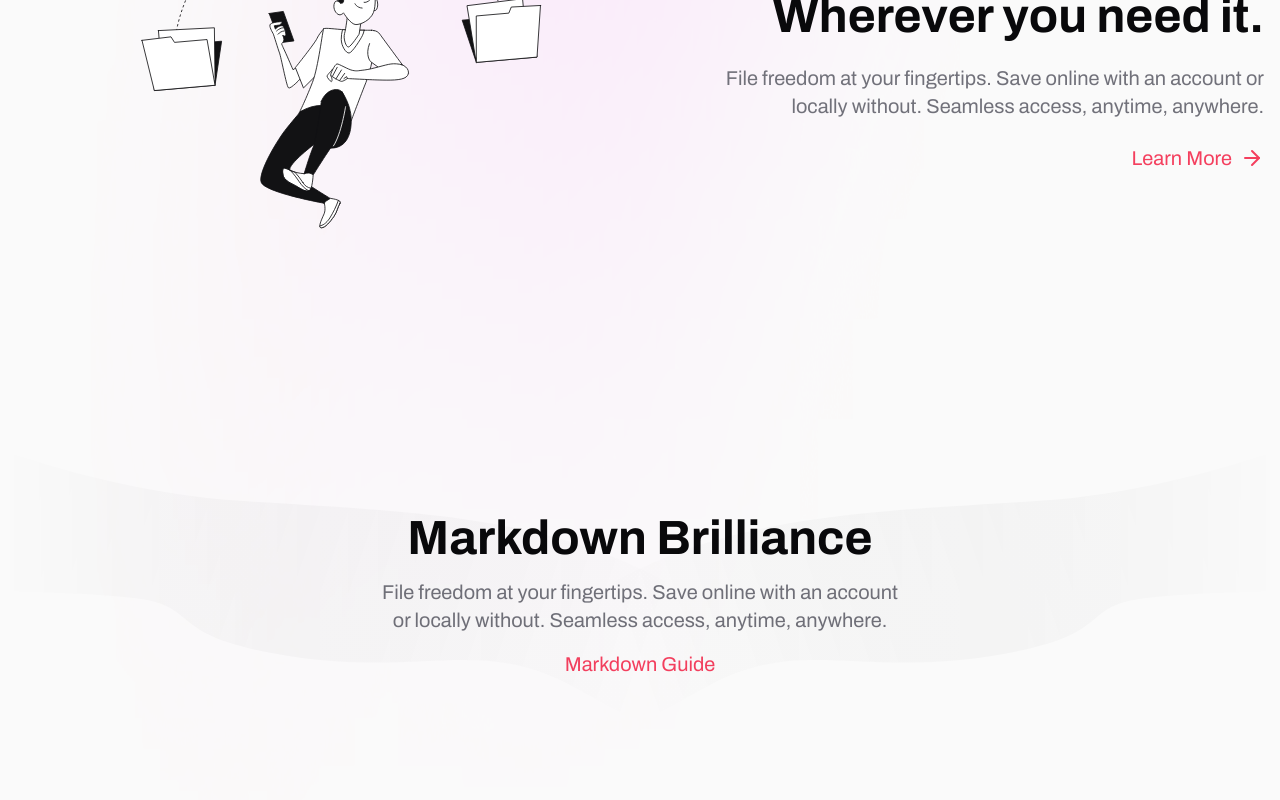
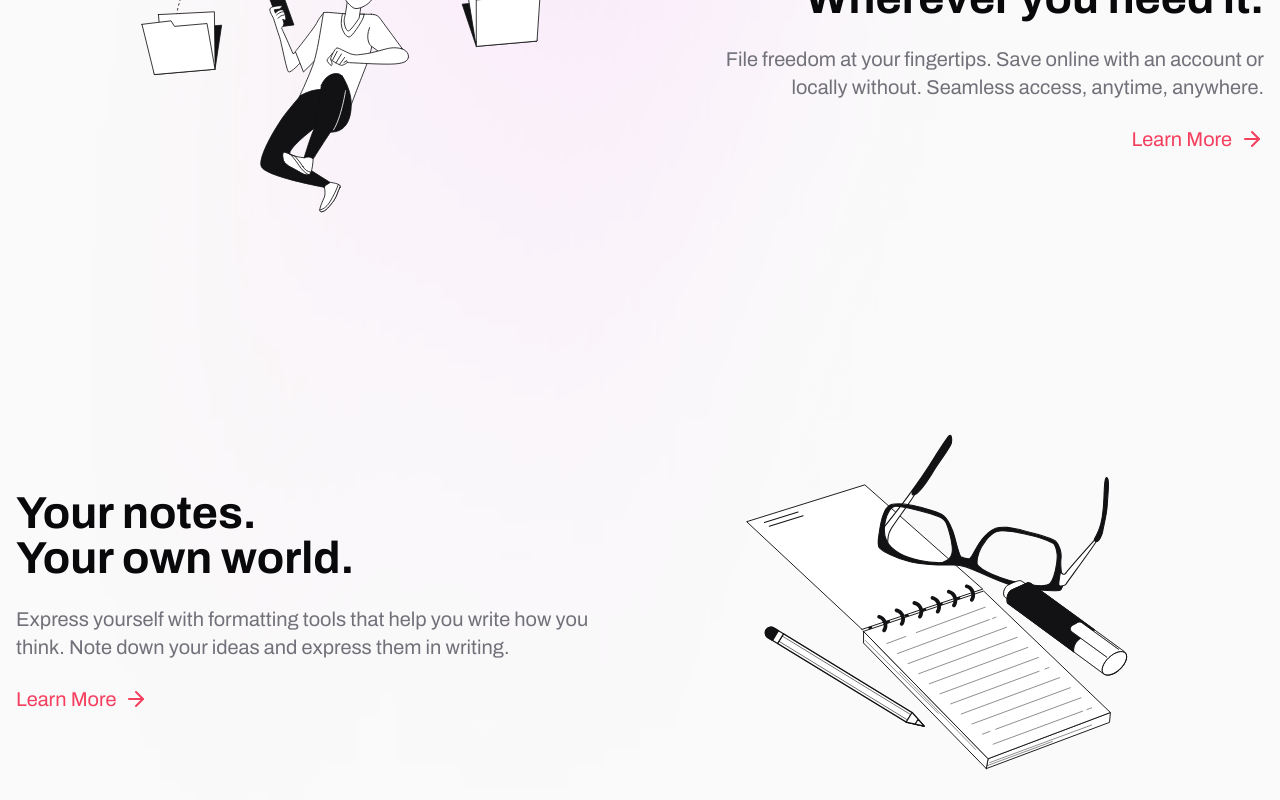
Before and after one commit to notexdotlive/notex, a Next.js app: page / in a window 1280 px wide. Shown: the part 940-1740 px from the top of the page. Built offline with nearby package versions, Linux system fonts and the light colour scheme.

Commit message:
styles: refactor section component and homepage layout

```diff
--- a/app/components/section.tsx
+++ b/app/components/section.tsx
@@ -8,17 +8,25 @@ export default function Section({
   image,
   imageAlt,
   imagePosition,
+  actionText = 'Learn More',
+  href,
+  children,
 }: {
   id: string;
   title: ReactNode;
   description: string;
-  image: string;
-  imageAlt: string;
-  imagePosition: 'left' | 'right';
+  image?: string;
+  imageAlt?: string;
+  imagePosition?: 'left' | 'right';
+  actionText?: string;
+  href?: string;
+  children?: ReactNode;
 }) {
   return (
     <section
-      className="group relative flex lg:data-[float=left]:flex-row-reverse lg:data-[float=right]:flex-row flex-col items-center justify-between gap-4 w-full max-w-screen-hd h-full mx-auto py-32 first-of-type:pt-16"
+      className={`group relative flex lg:data-[float=left]:flex-row-reverse lg:data-[float=right]:flex-row flex-col items-center ${
+        image ? 'justify-between' : 'justify-center'
+      } gap-8 sm:gap-16 lg:gap-4 w-full max-w-screen-hd h-full mx-auto py-12 md:py-24 md:first-of-type:pt-12`}
       id={id}
       data-float={imagePosition}
     >
@@ -33,24 +41,27 @@ export default function Section({
       )}
 
       <div className="flex flex-col items-center lg:items-start lg:group-data-[float=right]:items-end gap-6 w-full max-w-xl h-full">
-        <h2 className="flex flex-col text-5xl font-bold leading-none text-center lg:text-left lg:group-data-[float=right]:text-right">
+        <h2 className="flex flex-col text-subtitle font-bold leading-none text-center lg:text-left lg:group-data-[float=right]:text-right w-full">
           {title}
         </h2>
-        <p className="text-xl text-zinc-500 group-data-[float=right]:text-right">
+        <p className="text-base sm:text-xl text-zinc-500 text-center lg:text-left lg:group-data-[float=right]:text-right">
           {description}
         </p>
         <a
-          href=""
-          className="group/button flex items-center justify-center gap-2 text-xl
-              text-rose-500"
+          href={href}
+          className="group/button flex items-center justify-center lg:justify-start lg:group-data-[float=right]:justify-end gap-2 text-xl w-full text-rose-500"
         >
-          <span>Learn More</span>
+          <span>
+            {actionText} <span className="sr-only">about {title}</span>
+          </span>
           <Icon
             name="ArrowRight"
             className="w-6 h-6 group-hover/button:-ml-1 transition-all"
           />
         </a>
       </div>
+
+      {children}
     </section>
   );
 }
--- a/app/page.tsx
+++ b/app/page.tsx
@@ -53,12 +53,7 @@ const Homepage = () => {
                 Introducing NoteX — Notes, but better.
               </span>
             </span>
-            <h1
-              className="w-full text-4xl sm:text-7xl font-bold leading-none text-center md:text-left text-balance"
-              style={{
-                fontSize: 'clamp(2.25rem, 5.4vw, 4.5rem)!important',
-              }}
-            >
+            <h1 className="w-full text-title font-bold leading-none text-center md:text-left text-balance">
               Never throw away a thought
             </h1>
             <p className="hidden sm:block w-full md:text-xl text-zinc-500 text-center md:text-left text-balance">
@@ -180,44 +175,6 @@ const Homepage = () => {
           imagePosition="right"
         />
 
-        <section
-          className="relative flex flex-1 flex-col items-center justify-between gap-4 w-full max-w-screen-hd h-full mx-auto py-32"
-          id="markdown-brilliance-section"
-        >
-          <div className="flex flex-col items-center justify-center gap-4 w-full max-w-xl h-full mx-auto text-balance">
-            <h2 className="flex flex-col text-5xl font-bold leading-none text-center">
-              <span>Markdown Brilliance</span>
-            </h2>
-            <p className="text-xl text-zinc-500 text-center">
-              File freedom at your fingertips. Save online with an account or
-              locally without. Seamless access, anytime, anywhere.
-            </p>
-
-            <a
-              href=""
-              className="group/button flex items-center justify-center gap-2 text-xl
-              text-rose-500"
-            >
-              <span>Markdown Guide</span>
-            </a>
-          </div>
-
-          <picture
-            className="absolute top-0 bottom-0 flex items-center justify-center w-screen h-full max-w-screen-hd mx-auto"
-            id="markdown-brilliance"
-          >
-            <img
-              src="/assets/gradient-background.svg"
-              alt="NoteX Gradient Background"
-              className="w-screen h-auto object-cover pointer-events-none select-none"
-              style={{
-                WebkitMaskImage:
-                  'linear-gradient(to right, transparent, black, transparent)',
-              }}
-            />
-          </picture>
-        </section>
-
         <Section
           id="files-section"
           title={
```
